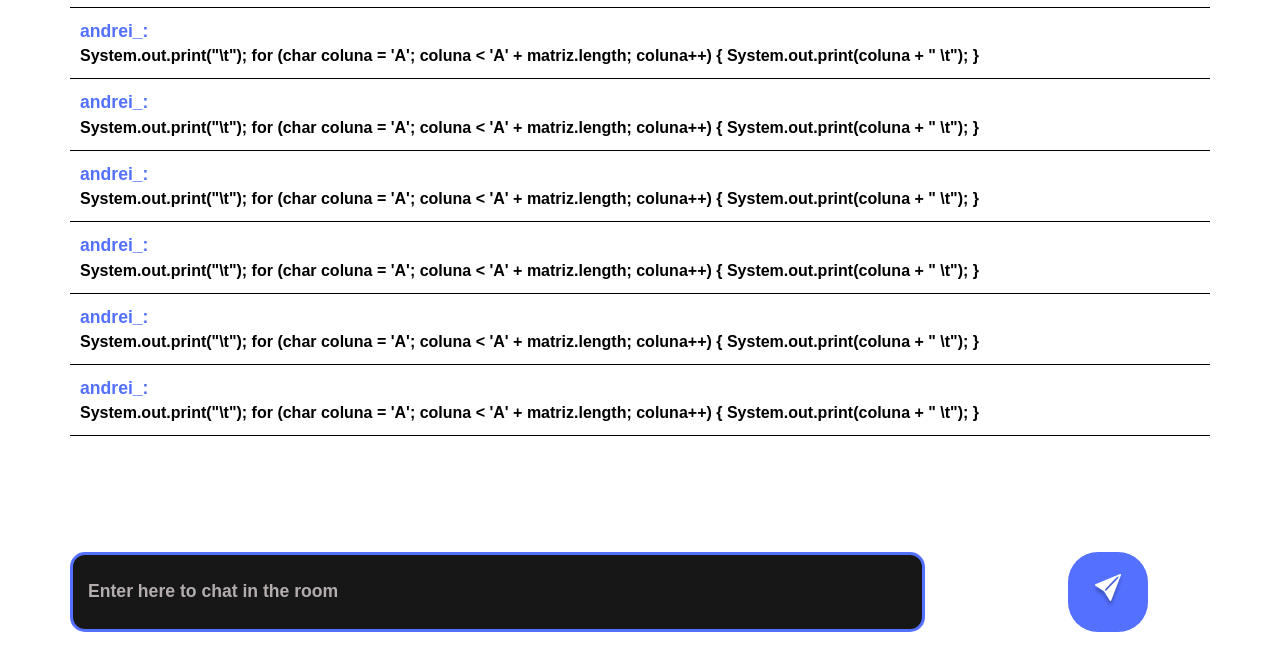
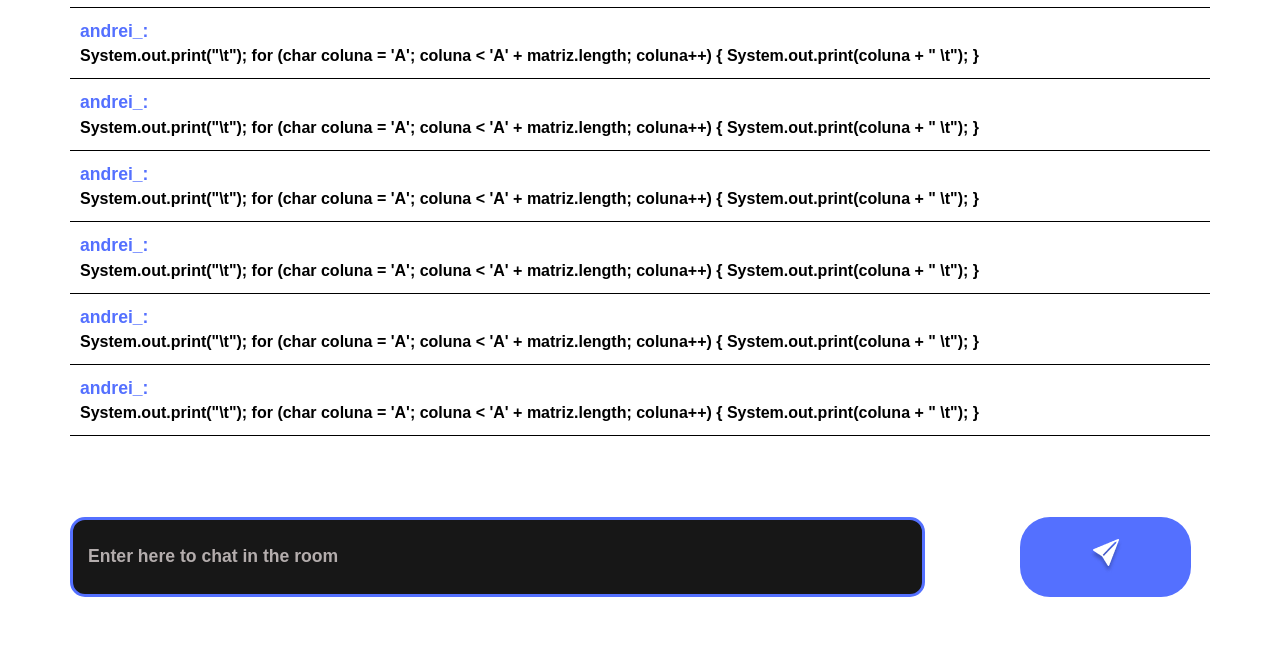
Before and after one commit to AndreiMartinsCoelho/CHAT-API, a website: page index4.html in a window 1280 px wide. Shown: the part 141-800 px from the top of the page. Drawn offline with nearby package versions, Linux system fonts and the light colour scheme.

Commit message:
ajuste btn

```diff
--- a/CSS/style.css
+++ b/CSS/style.css
@@ -572,7 +572,7 @@ nav button:hover{
 
 #chat{
     width: 100%;
-    height: 75vh;
+    height: 70vh;
     background-color: white;
     display: flex;
     align-items: center;
@@ -613,12 +613,14 @@ nav button:hover{
 }
 
 #input-main{
+    width: 100%;
+    height: 15vh;
     display: flex;
     align-items: center;
     justify-content: space-around;
     flex-direction: row;
     width: 100%;
-    padding: 15px!important;
+    background-color: #fff!important;
 }
 
 #input-chat{
@@ -652,7 +654,7 @@ nav button:hover{
 }
 
 #btn-chat{
-    width: 80px;
+    width: 90%;
     height: 10vh;
     border-radius: 30px;
     border: none;
@@ -663,7 +665,6 @@ nav button:hover{
     color: white!important;
     font-size: 1.1rem!important;
     font-weight: 800!important;
-    margin-left: 25%!important;
     display: flex;
     align-items: center;
     justify-content: center;
```
